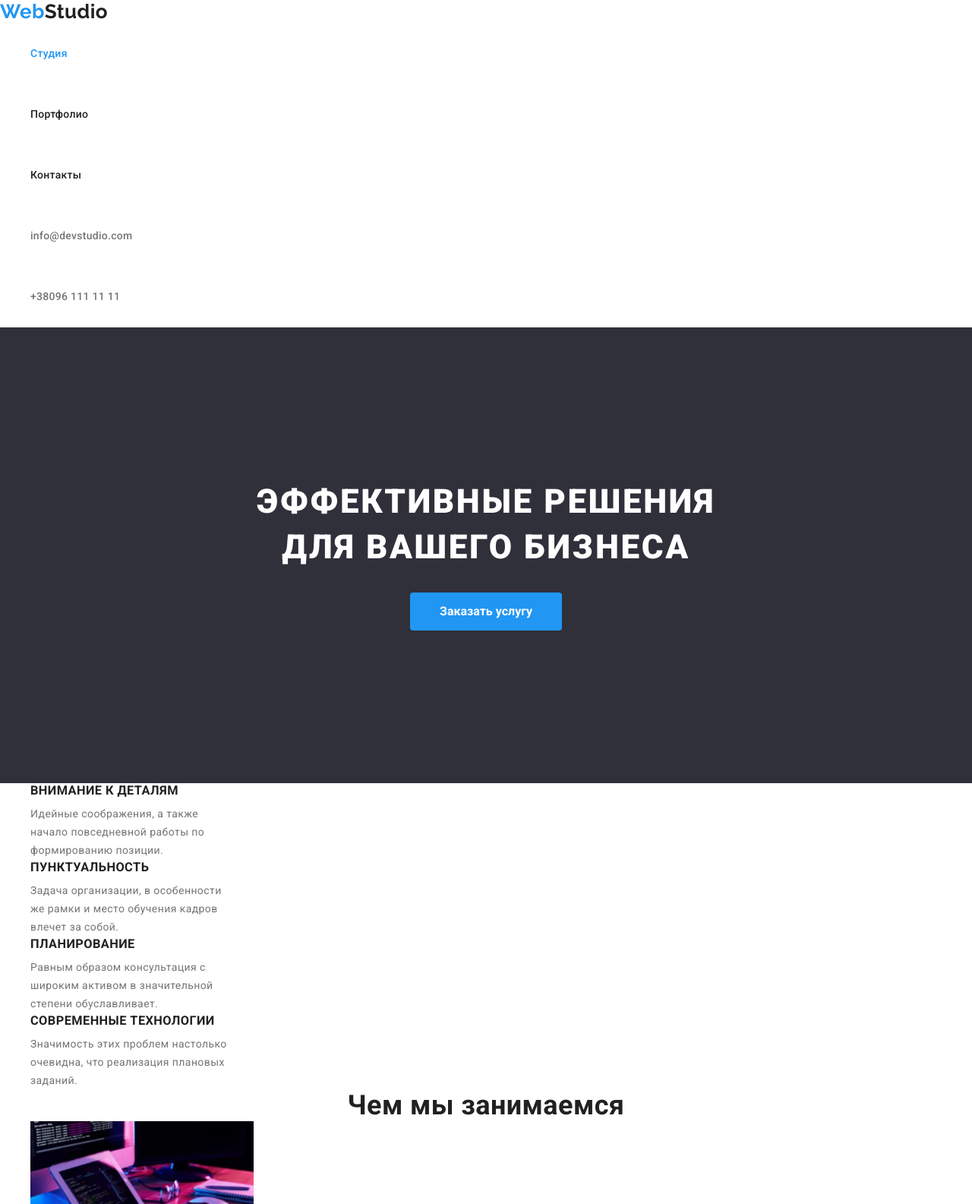
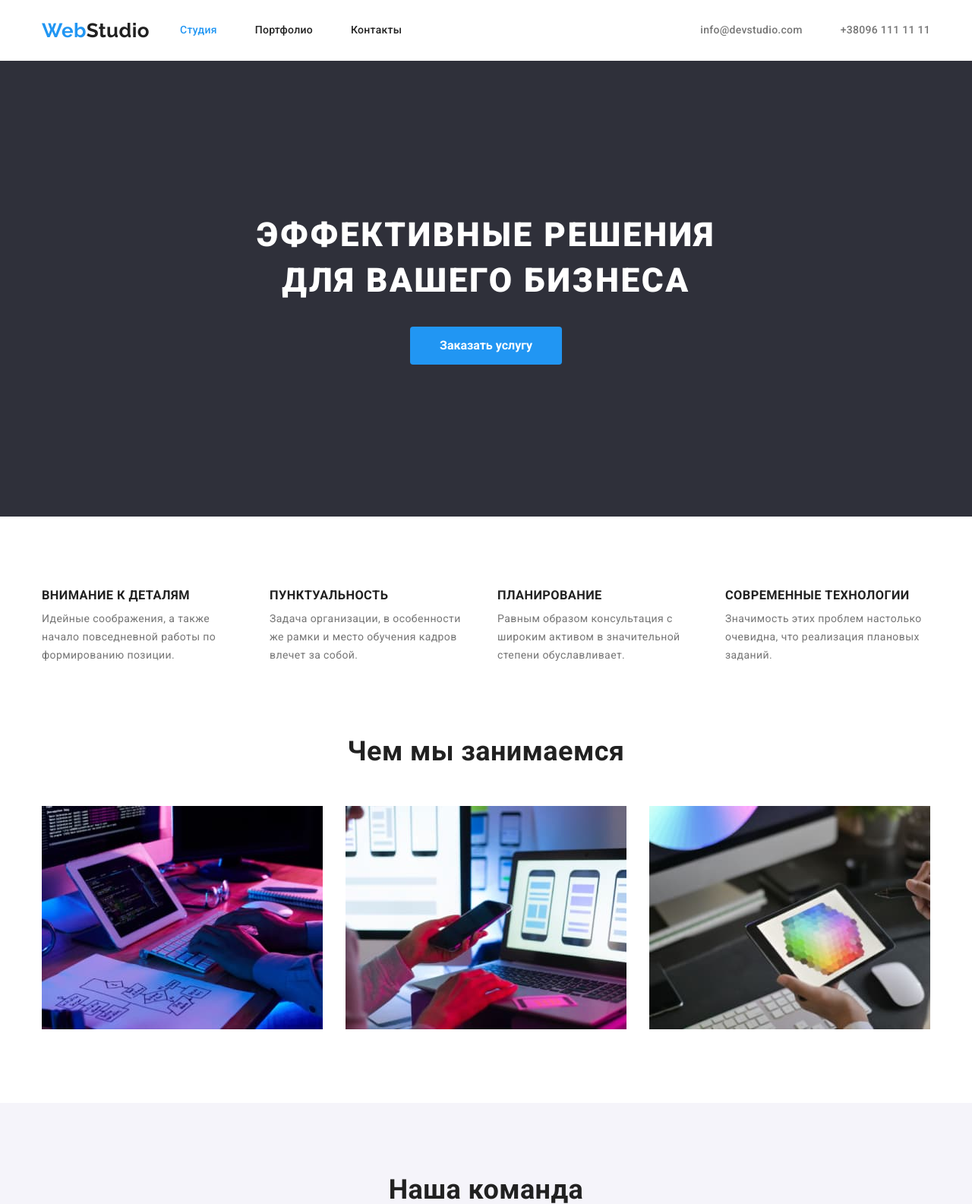
Before and after one commit to lavinashop/goit-markup-hw-08, a plain HTML site: page index.html in a window 1280 px wide. Shown: the top 1585 px of the page at 76% size. Drawn offline with nearby package versions, Linux system fonts and the light colour scheme.

Commit message:
Update index.html

```diff
--- a/index.html
+++ b/index.html
@@ -19,48 +19,57 @@
 </head>
 <body>
 <header class="header">
-    <nav>
+    <div class="container">
+    <nav class="main-nav">
         <a class="link site-logo" href="/index.html">Web<span class="site-logo-accent">Studio</span></a>
-        <ul class="list">
-          <li><a class="nav-link current" href="./index.html">Студия</a></li>
-          <li><a class="nav-link" href="./portfolio.html">Портфолио</a></li>
-          <li><a class="nav-link" href="">Контакты</a></li>
+        <ul class="site-nav list">
+          <li class="item"><a class="nav-link current" href="./index.html">Студия</a></li>
+          <li class="item"><a class="nav-link" href="./portfolio.html">Портфолио</a></li>
+          <li class="item"><a class="nav-link" href="">Контакты</a></li>
+        </ul>
+   <ul class="auth-nav list">
+    <li class="item"><a class="contact-link" href="mailto:name@email.com">info@devstudio.com</a></li>
+    <li class="item"><a class="contact-link" href="tel:+380961111111">+38096 111 11 11</a></li>
    </ul>
 </nav>
-   <ul class="list">
-    <li class="contact-link"><a class="link" href="mailto:name@email.com">info@devstudio.com</a></li>
-    <li class="contact-link"><a class="link" href="tel:+380961111111">+38096 111 11 11</a></li>
-   </ul>
+</div>
 </header>
 <main>
     <section class="section-hero">
+        <div class="container">
     <h1 class="h1">Эффективные решения <br> для вашего бизнеса</h1>
     <button class="button" type="button">Заказать услугу</button>
+</div>
     </section>
 <section>
+    <div class="container">
     <h2 class="section-title visually-hidden">Наши приемущества</h2>
-    <ul class="list">
-        <li><h3 class="advances-title">Внимание к деталям</h3>
+    <ul class="section-blocks list">
+        <li class="blocks-item"><h3 class="advances-title">Внимание к деталям</h3>
         <p class="advances-text">Идейные соображения, а также начало повседневной работы по формированию позиции.</p></li>
-            <li><h3 class="advances-title">Пунктуальность</h3>
+        <li class="blocks-item"><h3 class="advances-title">Пунктуальность</h3>
             <p class="advances-text">Задача организации, в особенности же рамки и место обучения кадров влечет за собой.</p></li>
-                <li><h3 class="advances-title">Планирование</h3>
+            <li class="blocks-item"><h3 class="advances-title">Планирование</h3>
                 <p class="advances-text">Равным образом консультация с широким активом в значительной степени обуславливает.</p></li>
-                    <li><h3 class="advances-title">Современные технологии</h3>
+                <li class="blocks-item"><h3 class="advances-title">Современные технологии</h3>
                     <p class="advances-text">Значимость этих проблем настолько очевидна, что реализация плановых заданий.</p></li>
     </ul>
+</div>
 </section>
 <section>
+    <div class="container">
     <h2 class="section-title">Чем мы занимаемся</h2>
-    <ul class="list">
-        <li><a class="link" href="#"><img src="./images/img-6.jpg" width="294" alt="Пишем код"></a></li>
-        <li><a class="link" href="#"><img src="./images/img-5.jpg" width="294" alt="Создаем фронтенд"></a></li>
-        <li><a class="link" href="#"><img src="./images/img-4.jpg" width="294" alt="Подбираем цвет"></a></li>
+    <ul class="activity-blocks list">
+        <li><a class="link" href="#"><img src="./images/img-6.jpg" width="370" alt="Пишем код"></a></li>
+        <li><a class="llink" href="#"><img src="./images/img-5.jpg" width="370" alt="Создаем фронтенд"></a></li>
+        <li><a class="llink" href="#"><img src="./images/img-4.jpg" width="370" alt="Подбираем цвет"></a></li>
     </ul>
+</div>
 </section>
 <section class="section-command">
-    <h2 class="section-title">Наша команда</h2>
-    <ul class="list">
+    <div class="container">
+    <h2 class="section-title block">Наша команда</h2>
+    <ul class="command-block list">
         <li class="section-card"><img src="./images/img.jpg" width="270" alt="Наш дизайнер"><h3 class="card-name">Игорь Демьяненко</h3>
         <p class="card-text">Product Designer</p></li>
         <li class="section-card"><img src="./images/img-2.jpg" width="270" alt="Наш фронтэнд"><h3 class="card-name">Ольга Репина</h3>
@@ -70,17 +79,22 @@
                 <li class="section-card"><img src="./images/img-3.jpg" width="270" alt="Наш UI дизайнер"><h3 class="card-name">Михаил Ермаков</h3>
                     <p class="card-text">UI Designer</p></li>
     </ul>
+</div>
 </section>
 </main>
 <footer class="footer">
+    <div class="container">
+        <div class="footer-logo">
     <a class="link footer-site-logo" href="/index.html">Web<span class="footer-logo-accent">Studio</span></a>
+</div>
     <address>
-      <ul class="list">
+      <ul class="footer-block list">
         <li><p class="footer-address"><a class="link" href="">г. Киев, пр-т Леси Украинки, 26</a></p></li>
-        <li class="nav-item footer-contacts"><a class="link" href="mailto:name@email.com">info@devstudio.com</a></li>
-        <li class="nav-item footer-contacts"><a class="link" href="tel:+380961111111">+38096 111 11 11</a></li>
+        <li class="footer-contacts"><a class="link" href="mailto:name@email.com">info@devstudio.com</a></li>
+        <li class="footer-contacts"><a class="link" href="tel:+380961111111">+38096 111 11 11</a></li>
       </ul>
     </address>
+</div>
 </footer>
 </body>
 </html>
```
Lines whose indentation alone changed are shown as unchanged.
